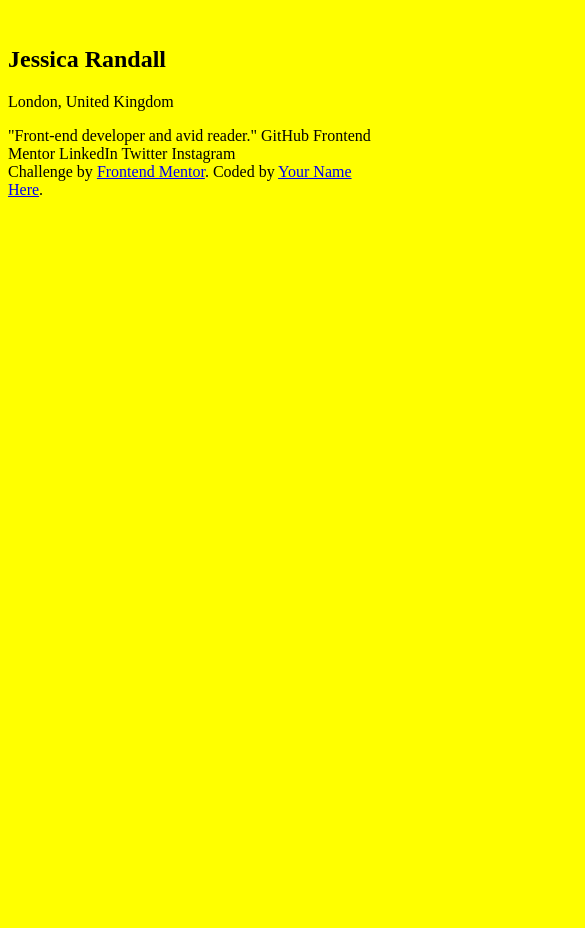
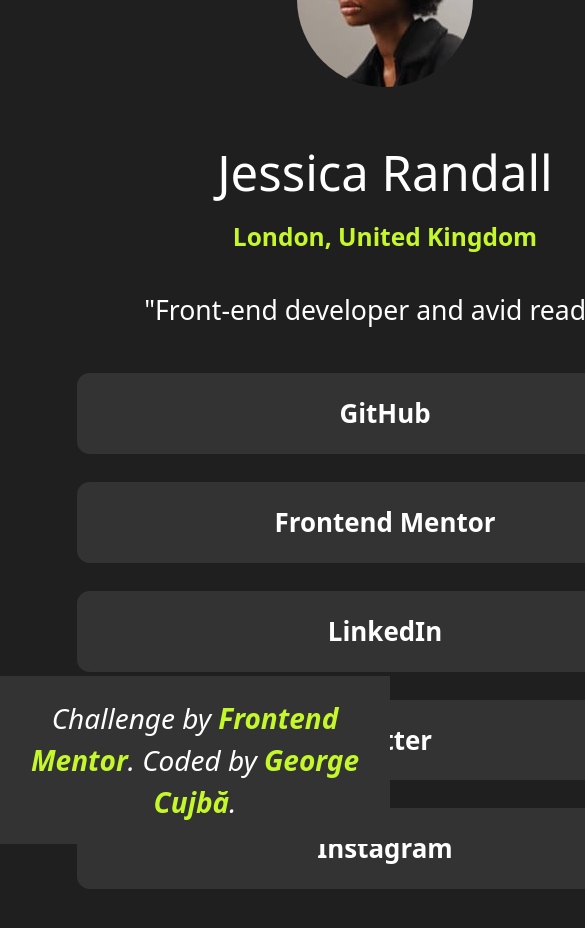
Before and after one commit to GeorgeValentin/Social_Media_Profile_WebDesign, a plain HTML site: page index.html in a window 390 px wide. Shown: the top 928 px of the page, 585 px wide, since content can reach past the window. Before the commit the page ends 844 px from the top, so only its background shows below. Drawn offline with nearby package versions, Linux system fonts and the light colour scheme.

Commit message:
Add styles for desktop and mobile

```diff
--- a/dist/css/styles.css
+++ b/dist/css/styles.css
@@ -1,3 +1,138 @@
+:root {
+  font-size: 14px;
+}
+
 body {
-  background-color: yellow;
+  height: 100vh;
+  font-family: "Inter", sans-serif;
+  font-optical-sizing: auto;
+  font-weight: 700;
+  font-style: normal;
+  font-variation-settings: "slnt" 0;
+  background-color: hsl(0, 0%, 8%) !important;
+}
+
+.card-container {
+  display: flex;
+  justify-content: center;
+  align-items: center;
+  flex-direction: column;
+  height: 96.5vh;
+}
+.card-container_element {
+  width: 55rem;
+  margin: 3rem auto;
+  background-color: hsl(0, 0%, 12%) !important;
+  border-radius: 1.5rem;
+  color: hsl(0, 0%, 100%);
+}
+
+@media (max-width: 375px) {
+  .card-container {
+    height: 100%;
+    margin: 0 !important;
+  }
+  .card-container_element {
+    width: 82% !important;
+    margin: 0 !important;
+  }
+  .card-container_element .header-container {
+    margin-top: 0;
+  }
+  .card-container_element .header-container_img {
+    padding: 1rem !important;
+  }
+  .card-container_element .header-container_img img {
+    width: 6rem;
+  }
+  .card-container_element .header-container h2 {
+    font-size: 1.75rem;
+  }
+  .card-container_element .header-container p {
+    font-size: 0.9rem;
+    margin-bottom: 1.5rem;
+  }
+  .card-container_element .main-container_content {
+    font-size: 1rem;
+  }
+  .card-container_element .main-container_actions {
+    margin-bottom: 0.8rem;
+  }
+  .card-container_element .main-container_actions button {
+    font-size: 1rem;
+    margin-bottom: 1.25rem;
+    padding: 1rem;
+    width: 85%;
+  }
+  .footer-container {
+    display: none;
+    padding: 0.5rem !important;
+    font-size: 0.9rem !important;
+  }
+}
+.header-container {
+  text-align: center;
+}
+.header-container_img {
+  text-align: center;
+  padding: 2rem 0rem;
+}
+.header-container_img img {
+  border-radius: 50% !important;
+}
+.header-container h2 {
+  font-size: 3.5rem;
+  margin-bottom: 1.25rem;
+}
+.header-container p {
+  color: hsl(75, 94%, 57%);
+  font-weight: bold;
+  font-size: 1.75rem;
+  margin-bottom: 2.5rem;
+}
+
+.main-container_content {
+  text-align: center;
+  font-size: 1.9rem;
+  margin-bottom: 3rem;
+}
+.main-container_actions {
+  display: flex;
+  flex-direction: column;
+  margin-bottom: 3rem;
+}
+.main-container_actions button {
+  width: 80%;
+  margin: auto;
+  border-radius: 0.9rem;
+  padding: 1.5rem;
+  margin-bottom: 2rem;
+  font-weight: bold;
+  font-size: 1.85rem;
+  background-color: hsl(0, 0%, 20%);
+  color: hsl(0, 0%, 100%);
+  border: none;
+}
+.main-container_actions button:hover {
+  background-color: hsl(75, 94%, 57%);
+  color: hsl(0, 0%, 20%);
+}
+
+.footer-container {
+  position: absolute;
+  bottom: 0;
+  width: 100%;
+  text-align: center;
+  padding: 1.5rem;
+  background-color: hsl(0, 0%, 20%);
+  font-style: italic;
+  color: hsl(0, 0%, 100%);
+}
+.footer-container_content {
+  font-size: 2rem;
+}
+.footer-container_content a {
+  text-decoration: none !important;
+  font-weight: bold;
+  color: hsl(75, 94%, 57%);
 }/*# sourceMappingURL=styles.css.map */
--- a/dist/scss/_footer.scss
+++ b/dist/scss/_footer.scss
@@ -0,0 +1,20 @@
+.footer-container {
+    position: absolute;
+    bottom: 0;
+    width: 100%;
+    text-align: center;
+    padding: 1.5rem;
+    background-color: $grey;
+    font-style: italic;
+    color: $white;
+
+    &_content {
+        font-size: 2rem;
+
+        a {
+            text-decoration: none !important;
+            font-weight: bold;
+            color: $green;
+        }
+    }
+}
--- a/dist/scss/_globals.scss
+++ b/dist/scss/_globals.scss
@@ -0,0 +1,30 @@
+:root {
+    font-size: 14px;
+}
+
+body {
+    height: 100vh;
+    font-family: "Inter", sans-serif;
+    font-optical-sizing: auto;
+    font-weight: 700;
+    font-style: normal;
+    font-variation-settings:
+    "slnt" 0;
+    background-color: $off-black !important;
+}
+
+.card-container {
+    display: flex;
+    justify-content: center;
+    align-items: center;
+    flex-direction: column;
+    height: 96.5vh;
+
+    &_element {
+        width: 55rem;
+        margin: 3rem auto;
+        background-color: $dark !important;
+        border-radius: 1.5rem;
+        color: $white;
+    }
+}
--- a/dist/scss/_header.scss
+++ b/dist/scss/_header.scss
@@ -0,0 +1,24 @@
+.header-container {
+    text-align: center;
+
+    &_img {
+        text-align: center;
+        padding: 2rem 0rem;
+
+        img {
+            border-radius: 50% !important;
+        }
+    }
+
+    h2 {
+        font-size: 3.5rem;
+        margin-bottom: 1.25rem;
+    }
+
+    p {
+        color: $green;
+        font-weight: bold;
+        font-size: 1.75rem;
+        margin-bottom: 2.5rem;
+    }
+}
--- a/dist/scss/_main.scss
+++ b/dist/scss/_main.scss
@@ -0,0 +1,31 @@
+.main-container {
+    &_content {
+        text-align: center;
+        font-size: 1.9rem;
+        margin-bottom: 3rem;
+    }
+
+    &_actions {
+        display: flex;
+        flex-direction: column;
+        margin-bottom: 3rem;
+
+        button {
+            width: 80%;
+            margin: auto;
+            border-radius: 0.9rem;
+            padding: 1.5rem;
+            margin-bottom: 2rem;
+            font-weight: bold;
+            font-size: 1.85rem;
+            background-color: $grey;
+            color: $white;
+            border: none;
+        }
+
+        button:hover {
+            background-color: $green;
+            color: $grey;
+        }
+    }
+}
--- a/dist/scss/_reusables.scss
+++ b/dist/scss/_reusables.scss
@@ -1,3 +1,8 @@
-body {
-    background-color: yellow;
-}
+// ## Primary
+$green: hsl(75, 94%, 57%);
+
+// ## Neutral
+$white: hsl(0, 0%, 100%);
+$grey: hsl(0, 0%, 20%);
+$dark: hsl(0, 0%, 12%);
+$off-black: hsl(0, 0%, 8%);
--- a/index.html
+++ b/index.html
@@ -14,26 +14,70 @@
     <!-- CSS StyleSheets -->
     <link rel="stylesheet" href="./dist/css/styles.css" />
 
+    <!-- Bootstrap -->
+    <link
+      href="https://cdn.jsdelivr.net/npm/bootstrap@5.3.3/dist/css/bootstrap.min.css"
+      rel="stylesheet"
+      integrity="sha384-QWTKZyjpPEjISv5WaRU9OFeRpok6YctnYmDr5pNlyT2bRjXh0JMhjY6hW+ALEwIH"
+      crossorigin="anonymous"
+    />
+    <script
+      src="https://cdn.jsdelivr.net/npm/bootstrap@5.3.3/dist/js/bootstrap.bundle.min.js"
+      integrity="sha384-YvpcrYf0tY3lHB60NNkmXc5s9fDVZLESaAA55NDzOxhy9GkcIdslK1eN7N6jIeHz"
+      crossorigin="anonymous"
+    ></script>
+
+    <!-- Google Font -->
+    <link rel="preconnect" href="https://fonts.googleapis.com" />
+    <link rel="preconnect" href="https://fonts.gstatic.com" crossorigin />
+    <link
+      href="https://fonts.googleapis.com/css2?family=Inter:wght@600&display=swap"
+      rel="stylesheet"
+    />
+
     <title>Frontend Mentor | Social links profile</title>
   </head>
 
   <body>
-    <header>
-      <img />
+    <article class="card-container">
+      <div class="card-container_element">
+        <header class="header-container">
+          <div class="header-container_img">
+            <img
+              src="./assets/images/avatar-jessica.jpeg"
+              alt="avatar-img"
+              class="header-container_img"
+            />
+          </div>
+
           <h2>Jessica Randall</h2>
+
           <p>London, United Kingdom</p>
         </header>
 
-    <main>
-      "Front-end developer and avid reader." GitHub Frontend Mentor LinkedIn
-      Twitter Instagram
+        <main class="main-container">
+          <section class="main-container_content">
+            "Front-end developer and avid reader."
+          </section>
+
+          <section class="main-container_actions">
+            <button>GitHub</button>
+            <button>Frontend Mentor</button>
+            <button>LinkedIn</button>
+            <button>Twitter</button>
+            <button>Instagram</button>
+          </section>
         </main>
+      </div>
+    </article>
 
-    <footer class="attribution">
+    <footer class="footer-container">
+      <div class="footer-container_content">
         Challenge by
         <a href="https://www.frontendmentor.io?ref=challenge" target="_blank"
           >Frontend Mentor</a
-      >. Coded by <a href="#">Your Name Here</a>.
+        >. Coded by <a href="#">George Cujbă</a>.
+      </div>
     </footer>
   </body>
 </html>
```
Also changed, not shown: dist/scss/_mediaQueries.scss (+55 -0 lines), dist/scss/styles.scss (+6 -7 lines), 1 other file. Lines whose indentation alone changed are shown as unchanged.
